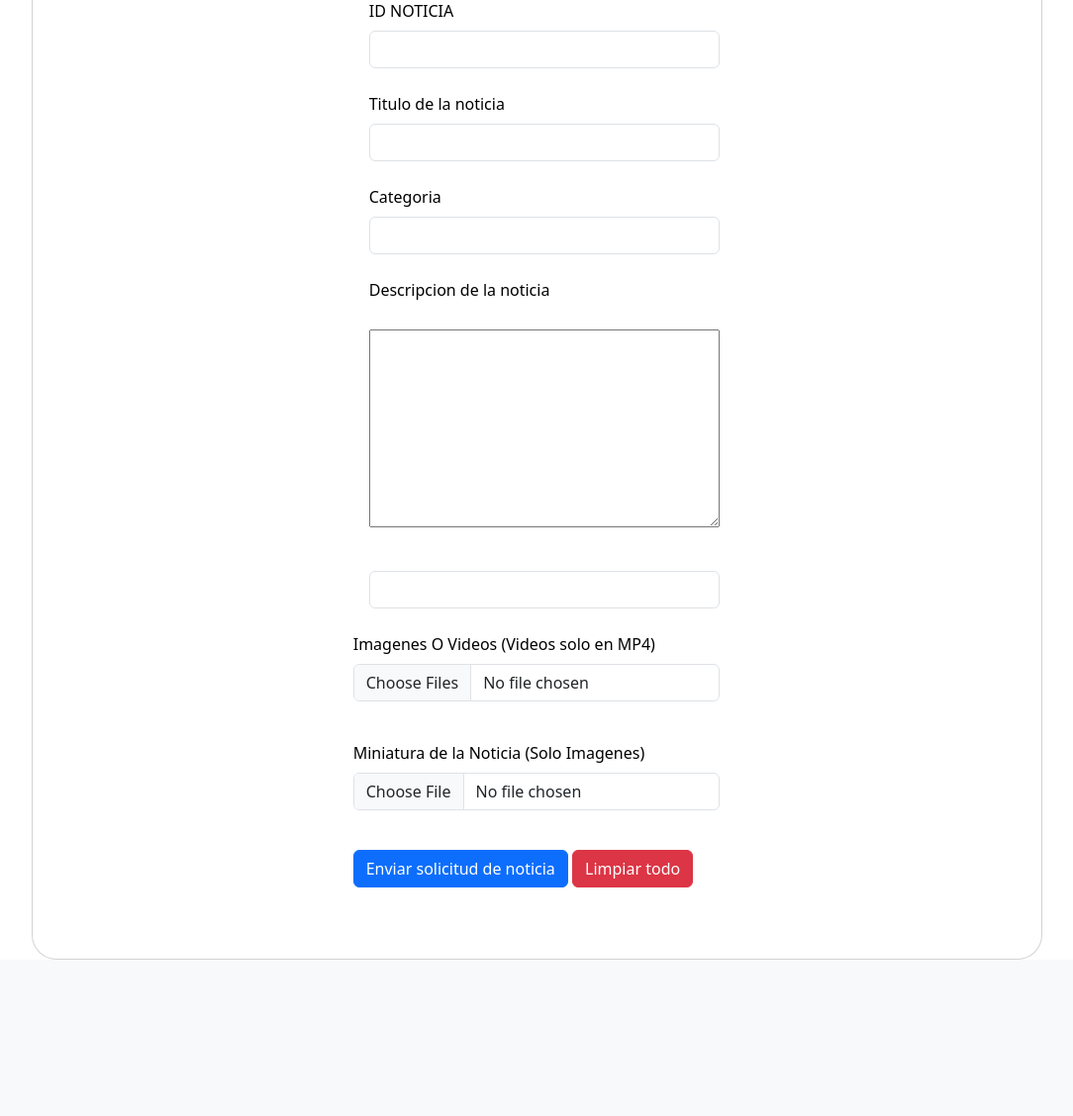
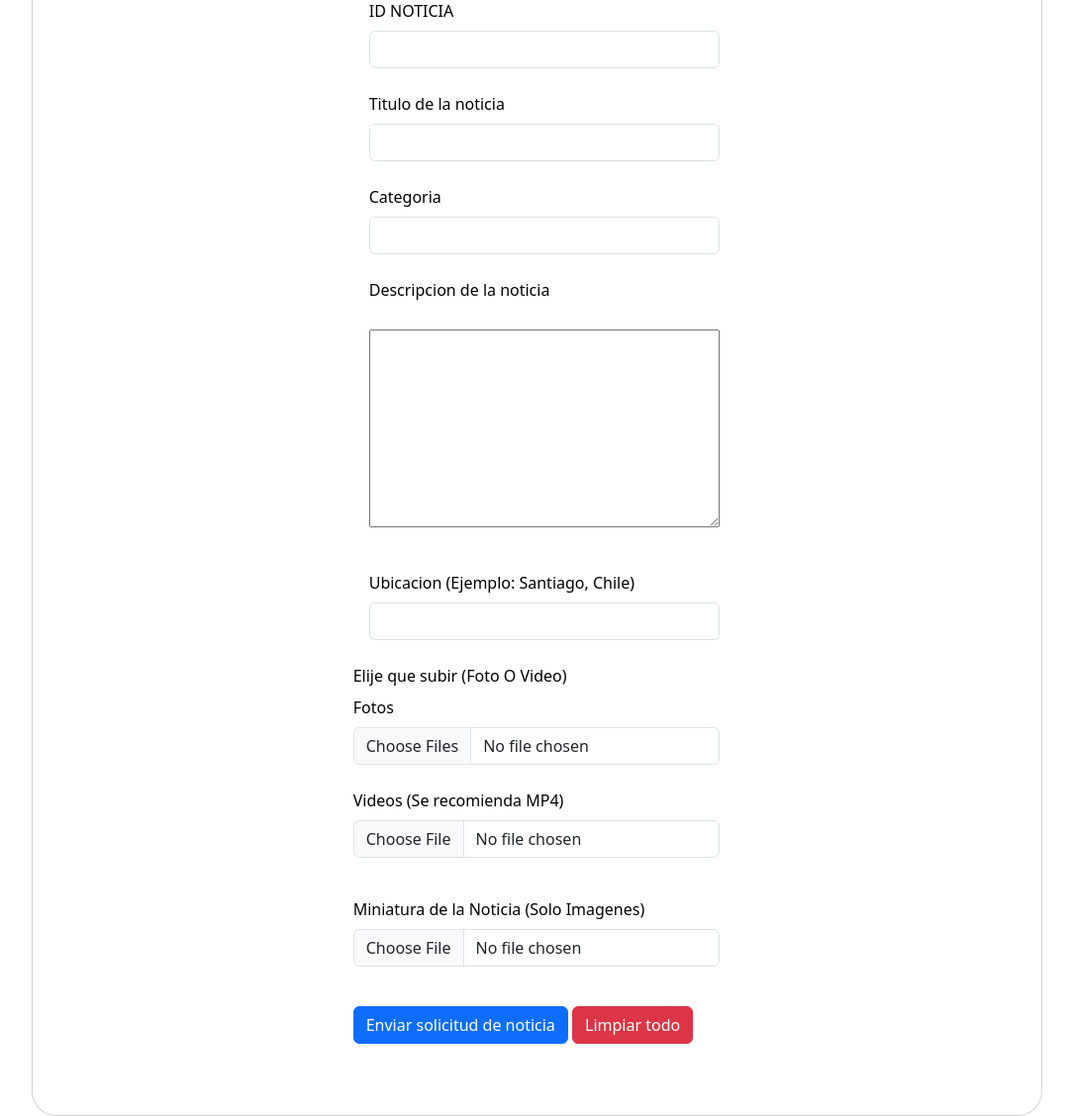
Before and after one commit to Franko9015/Proyectosemestral2023-django, a Django app: template webcaosnews/templates/agregar_noticias.html in a window 1280 px wide. Shown: the part 308-1436 px from the top of the page at 99% size, without its empty margins (98-1182 px from the left). Before the commit the page ends 1278 px from the top, so only its background shows below. Run offline with Django 3.2, Linux system fonts and the light colour scheme; the template is opened without the code that fills it, so the values that code supplies are empty; some libraries are stand-ins or nearby versions; some web fonts are replaced.

Commit message:
Arreglo de errores

```diff
--- a/webcaosnews/static/js/script.js
+++ b/webcaosnews/static/js/script.js
@@ -94,3 +94,35 @@ return true;
     // Si los valores son válidos, permite que el usuario inicie sesión
     return true;
   }
+
+  function verificar_id_noticia() {
+    // Obtener el valor del campo de entrada de ID de noticia
+    var idNoticia = $('#txtid').val();
+
+    // Realizar la solicitud AJAX
+    $.ajax({
+        url: '/ingresarnoticia/',
+        data: {
+            'idNoticia': idNoticia
+        },
+        dataType: 'json',
+        success: function (data) {
+            // La ID de la noticia está disponible
+            if (data.disponible) {
+                // Agregar tu código aquí para manejar la ID de la noticia disponible
+            } else {
+                // La ID de la noticia no está disponible
+                // Agregar tu código aquí para manejar la ID de la noticia no disponible
+                // Por ejemplo, mostrar un mensaje de error utilizando SweetAlert
+                Swal.fire({
+                    icon: 'error',
+                    title: 'Error',
+                    text: 'La ID De la Noticia ya esta siendo Usada'
+                }).then(function () {
+                    // En caso de que el usuario haga clic en el botón de "Aceptar" del mensaje de error
+                    // aquí podrías agregar el código para redirigir al usuario a otra página, o hacer cualquier otra cosa
+                });
+            }
+        }
+    });
+}
--- a/webcaosnews/templates/administrador.html
+++ b/webcaosnews/templates/administrador.html
@@ -31,7 +31,7 @@
               <td>{{noticia.idNoticia}}</td>
               <td>
                 <a
-                   href="{% url 'NON3' item.idNoticia %}"
+                   href="{% url 'NON' item.idNoticia %}"
                   class="btn btn-margen-derecha btn-outline-success btn-centrar-tabla" >Ver Noticia
                 </a>
               </td>
--- a/webcaosnews/templates/agregar_noticias.html
+++ b/webcaosnews/templates/agregar_noticias.html
@@ -39,6 +39,8 @@
                               required
                               type="number"
                               id="txtid"
+                              name="txtid"
+                              onblur="verificar_id_noticia()"
                               class="form-control"
                             />
 
@@ -97,7 +99,8 @@
 
                               <div class="form-outline flex-fill mb-0">
 
-
+                                <label class="form-label" for="form3Example3c"
+                                >Ubicacion (Ejemplo:  Santiago, Chile) </label>
                                   <input
                                   required
                                   type="text"
@@ -109,18 +112,29 @@
                               </div>
                             </div>
                             <!-- AGREGAR ARCHIVOS -->
+                            <label class="form-label" >Elije que subir (Foto O Video)</label>
+                            <br>
                             <section id="multi-selector-uniq" class="mb-3">
-                              <label class="form-label" for="archivo">Imagenes O Videos (Videos solo en MP4)</label>
-                              <div class="input-group">
-                                  <input type="file" class="form-control" id="archivo" name="archivo" accept="image/*, video/*" multiple>
+                              <div class="form-group">
+                                <label class="form-label" for="txtfotos">Fotos</label>
+                                <div class="col">
+                                  <input type="file" class="form-control" id="txtfotos" name="txtfotos" accept="image/*" multiple>
+                                </div>
+                                <br>
+                              </div>
+                              <div class="form-group">
+                                <label class="form-label" for="txtvideos">Videos (Se recomienda MP4)</label>
+                                <div class="col">
+                                  <input type="file" class="form-control" id="txtvideos" name="txtvideos" accept="video/*" >
+                                </div>
                               </div>
                               <ul id="preview"></ul>
-                          </section>
+                            </section>
                             <br>
                             <section id="multi-selector-uniq">
-                              <div class="mb-3">
-                                <label class="form-label" for="archivo">Miniatura de la Noticia (Solo Imagenes) </label>
-                                <input class="form-control" name="Miniatura" id="archivo" type="file" accept="image/*">
+                              <div class="mb-">
+                                <label class="form-label" for="miniatura">Miniatura de la Noticia (Solo Imagenes) </label>
+                                <input required class="form-control" name="txtminiatura" id="txtminiatura" type="file" accept="image/*">
                               </div>
                               <ul id="preview"></ul>
                             </section>
@@ -158,4 +172,6 @@
     <script src="js/script-archivos.js"></script>
     <script src="js/tinymce/tinymce.min.js" referrerpolicy="origin"></script>
     <script>tinymce.init({selector:'textarea'});</script>
+    <script src="js/script.js"></script>
+    <script src="https://code.jquery.com/jquery-3.6.0.min.js"></script>
     {% endblock js %}
--- a/webcaosnews/templates/base1.html
+++ b/webcaosnews/templates/base1.html
@@ -149,7 +149,7 @@
    <nav class="my-4" aria-label="...">
       <ul class="pagination pagination-circle justify-content-center">
           <li class="page-item">
-               <a class="page-link" href="#" tabindex="-1" aria-disabled="true">Atras</a>
+              <a class="page-link" href="?page={{ page_obj.previous_page_number }}" tabindex="-1">Atras</a>
           </li>
           {% for num in numeros_pagina %}
               {% if num == page_obj.number %}
@@ -163,11 +163,12 @@
               {% endif %}
           {% endfor %}
           <li class="page-item">
-               <a class="page-link" href="#">Siguiente</a>
+              <a class="page-link" href="?page={{ page_obj.next_page_number }}">Siguiente</a>
           </li>
       </ul>
    </nav>
    {% endblock %}
+
     </main>
     <!---FOOOTER-->
         <footer class="bg-light text-center text-lg-start">
--- a/webcaosnews/templates/base4.html
+++ b/webcaosnews/templates/base4.html
@@ -222,8 +222,9 @@
           </footer>
 
     {% block js %}
+    <script src="{%static 'js/bootstrap.bundle.min.js' %}"></script>
 
     {% endblock js %}
-    <script src="{%static 'js/bootstrap.bundle.min.js' %}"></script>
+
 </body>
 </html>
```
Also changed, not shown: webcaosnews/views.py (+21 -24 lines), db.sqlite3, media/foto/file_20230509183401.jpg (added), media/foto/file_20230509183401_Pljm2nu.jpg (added), media/foto/por-do-sol-chile.jpg (added), media/foto/por-do-sol-chile_OtVYyHv.jpg (added), media/foto/por-do-sol-chile_Zl7Rsuu.jpg (added), media/foto/por-do-sol-chile_pHwYs8G.jpg (added). Lines whose indentation alone changed are shown as unchanged.
